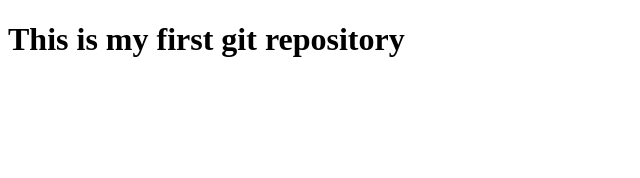
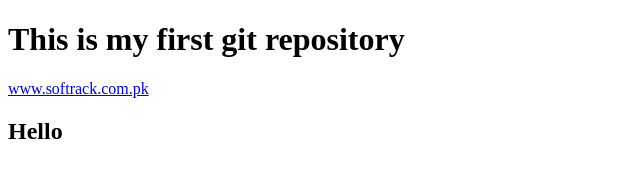
Before and after one commit to Umair-Uz-Zaman/test, a plain HTML site: page index.html in a window 1280 px wide. Shown: the whole page, without its empty margins (0-640 px from the left). Drawn offline with Linux system fonts and the light colour scheme.

Commit message:
first commit

```diff
--- a/index.html
+++ b/index.html
@@ -7,5 +7,7 @@
 </head>
 <body>
     <h1>This is my first git repository</h1>
+    <a href="www.softrack.com.pk">www.softrack.com.pk</a>
+    <h2>Hello</h2>
 </body>
 </html>
```
